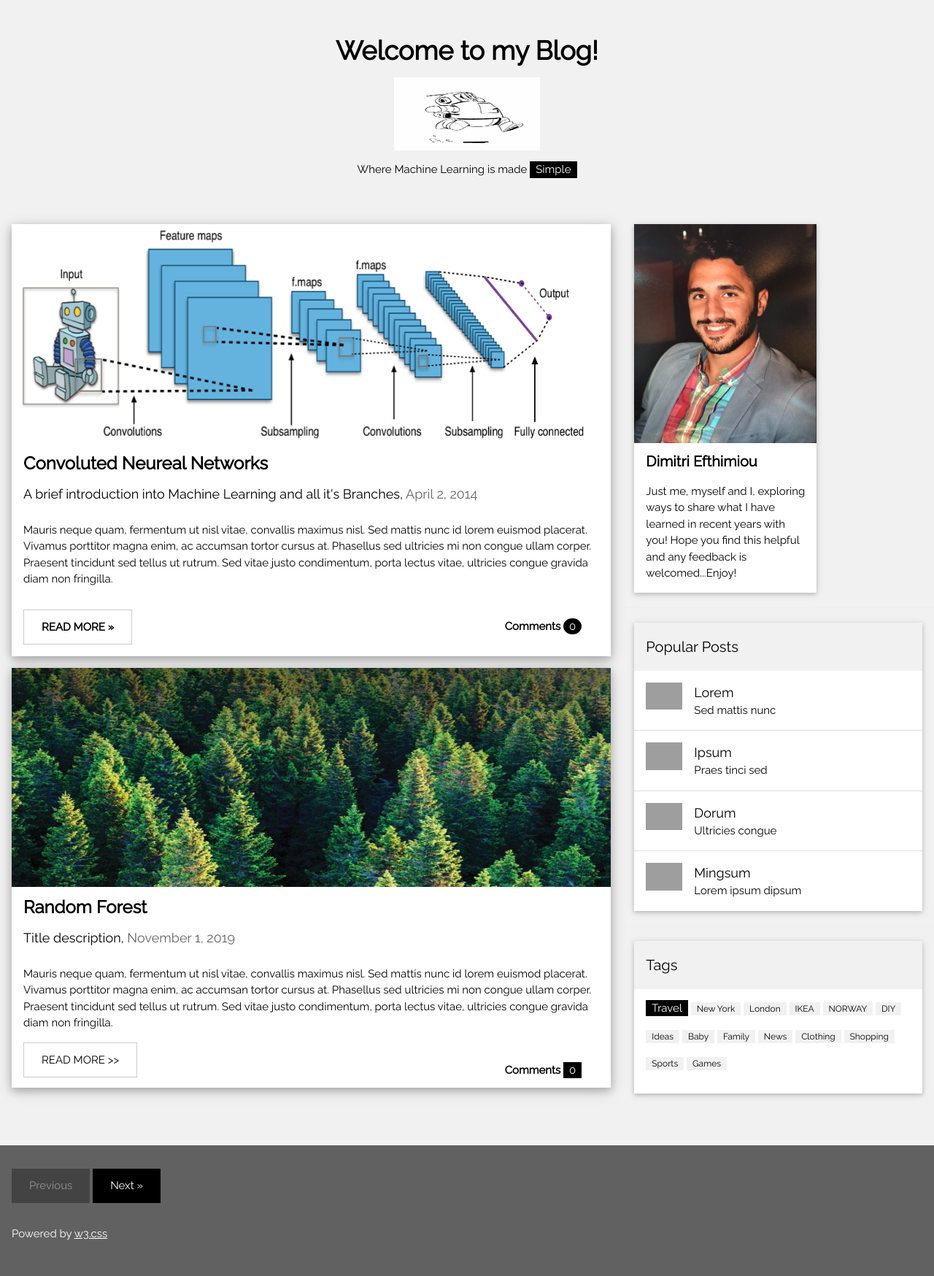
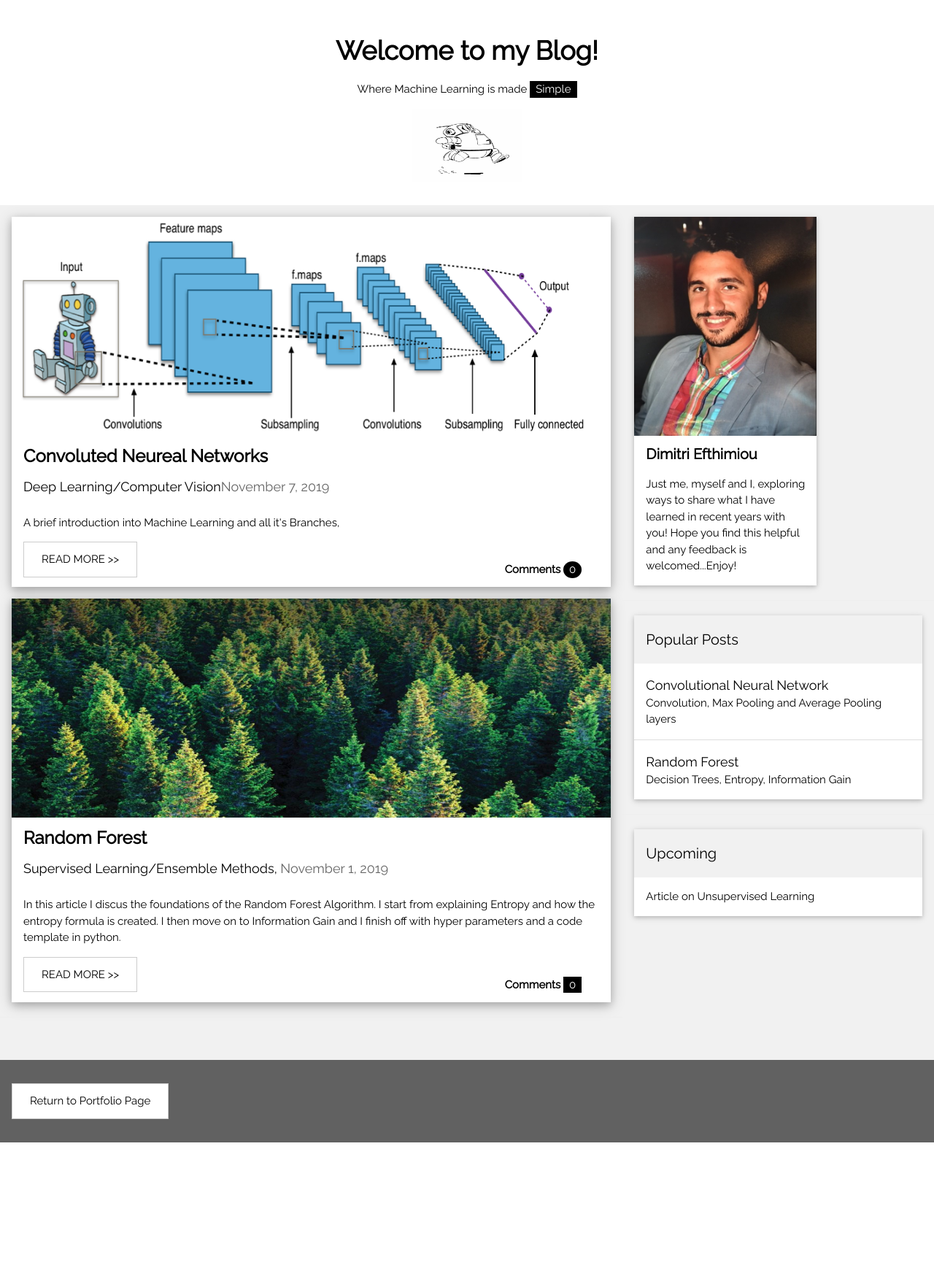
Before and after one commit to dimtirie13/new_portfolio, a Flask app: page /blog in a window 1280 px wide. Shown: the whole page at 73% size. After the commit the page ends 1565 px from the top, so only its background shows below. Run offline with Flask 3, Linux system fonts and the light colour scheme; parts of the project's set-up code (start-up, migrations or seed data) failed here and were passed over; grey boxes are pictures that could not be loaded.

Commit message:
random forest blog completed

```diff
--- a/application.py
+++ b/application.py
@@ -32,6 +32,10 @@ def blog():
 @application.route('/blog/random_forest')
 def rf():
     return render_template("rf.html")
+
+@application.route('/blog/cnn')
+def cnn():
+    return  render_template("cnn.html")
 
 
 app = dash.Dash(__name__, external_stylesheets=external_stylesheets, server=application, routes_pathname_prefix='/dash/')
--- a/static/css/mystyle.css
+++ b/static/css/mystyle.css
@@ -493,3 +493,9 @@ visibility: visible;
   margin-left: auto;
   margin-right: auto;
 }
+
+#cnn-header{
+  width: 100%;
+  height: 100%;
+  background-image:url("/static/images/cnn.png");
+}
--- a/templates/blog.html
+++ b/templates/blog.html
@@ -15,10 +15,10 @@ and is wrapped around the whole page content, except for the footer in this exam
 <div class="w3-content" style="max-width:1400px">
 
 <!-- Header -->
-<header class="w3-container w3-center w3-padding-32">
+<header class="w3-container w3-center w3-padding-32 w3-white">
   <h1><b>Welcome to my Blog!</b></h1>
-  <img src="static\images\funny robot.gif" alt="cnn" style="width: 200px; height:100px">
   <p>Where Machine Learning is made <span class="w3-tag">Simple</span></p>
+  <img src="static\images\funny robot.gif" alt="cnn" style="width: 150px; height:100px">
 </header>
 
 <!-- Grid -->
@@ -31,15 +31,14 @@ and is wrapped around the whole page content, except for the footer in this exam
         <img src="static\images\cnn.png" alt="cnn" style="width: 800px; height:300px">
           <div class="w3-container">
             <h3><b>Convoluted Neureal Networks</b></h3>
-            <h5>A brief introduction into Machine Learning and all it's Branches, <span class="w3-opacity">April 2, 2014</span></h5>
+            <h5>Deep Learning/Computer Vision<span class="w3-opacity">November 7, 2019</span></h5>
           </div>
 
           <div class="w3-container">
-            <p>Mauris neque quam, fermentum ut nisl vitae, convallis maximus nisl. Sed mattis nunc id lorem euismod placerat. Vivamus porttitor magna enim, ac accumsan tortor cursus at. Phasellus sed ultricies mi non congue ullam corper. Praesent tincidunt sed
-              tellus ut rutrum. Sed vitae justo condimentum, porta lectus vitae, ultricies congue gravida diam non fringilla.</p>
+            <p>A brief introduction into Machine Learning and all it's Branches,</p>
             <div class="w3-row">
               <div class="w3-col m8 s12">
-                <p><button class="w3-button w3-padding-large w3-white w3-border"></a> <b>READ MORE »</b></button></p>
+                  <a href='/blog/cnn'><input type='button'class="w3-button w3-padding-large w3-white w3-border" value='READ MORE >>'></a>
               </div>
               <div class="w3-col m4 w3-hide-small">
                 <p><span class="w3-padding-large w3-right"><b>Comments  </b> <span class="w3-badge">0</span></span></p>
@@ -52,12 +51,13 @@ and is wrapped around the whole page content, except for the footer in this exam
     <img src="static\images\randon_forest.jpg" alt="Nature" style="width:100% ;height:300px">
     <div class="w3-container">
       <h3><b>Random Forest</b></h3>
-      <h5>Title description, <span class="w3-opacity">November 1, 2019</span></h5>
+      <h5>Supervised Learning/Ensemble Methods, <span class="w3-opacity">November 1, 2019</span></h5>
     </div>
 
     <div class="w3-container">
-      <p>Mauris neque quam, fermentum ut nisl vitae, convallis maximus nisl. Sed mattis nunc id lorem euismod placerat. Vivamus porttitor magna enim, ac accumsan tortor cursus at. Phasellus sed ultricies mi non congue ullam corper. Praesent tincidunt sed
-        tellus ut rutrum. Sed vitae justo condimentum, porta lectus vitae, ultricies congue gravida diam non fringilla.</p>
+      <p>In this article I discus the foundations of the Random Forest Algorithm. I start from explaining Entropy and how the entropy formula is created. I then move on to Information Gain and I finish off
+        with hyper parameters and a code template in python.
+      </p>
       <div class="w3-row">
         <div class="w3-col m8 s12">
 
@@ -93,25 +93,14 @@ and is wrapped around the whole page content, except for the footer in this exam
     </div>
     <ul class="w3-ul w3-hoverable w3-white">
       <li class="w3-padding-16">
-        <img src="/w3images/workshop.jpg" alt="Image" class="w3-left w3-margin-right" style="width:50px">
-        <span class="w3-large">Lorem</span><br>
-        <span>Sed mattis nunc</span>
+        <span class="w3-large">Convolutional Neural Network</span><br>
+        <span>Convolution, Max Pooling and Average Pooling layers</span>
       </li>
       <li class="w3-padding-16">
-        <img src="/w3images/gondol.jpg" alt="Image" class="w3-left w3-margin-right" style="width:50px">
-        <span class="w3-large">Ipsum</span><br>
-        <span>Praes tinci sed</span>
+        <span class="w3-large">Random Forest</span><br>
+        <span>Decision Trees, Entropy, Information Gain</span>
       </li>
-      <li class="w3-padding-16">
-        <img src="/w3images/skies.jpg" alt="Image" class="w3-left w3-margin-right" style="width:50px">
-        <span class="w3-large">Dorum</span><br>
-        <span>Ultricies congue</span>
-      </li>
-      <li class="w3-padding-16 w3-hide-medium w3-hide-small">
-        <img src="/w3images/rock.jpg" alt="Image" class="w3-left w3-margin-right" style="width:50px">
-        <span class="w3-large">Mingsum</span><br>
-        <span>Lorem ipsum dipsum</span>
-      </li>
+
     </ul>
   </div>
   <hr>
@@ -119,14 +108,10 @@ and is wrapped around the whole page content, except for the footer in this exam
   <!-- Labels / tags -->
   <div class="w3-card w3-margin">
     <div class="w3-container w3-padding">
-      <h4>Tags</h4>
+      <h4>Upcoming</h4>
     </div>
     <div class="w3-container w3-white">
-    <p><span class="w3-tag w3-black w3-margin-bottom">Travel</span> <span class="w3-tag w3-light-grey w3-small w3-margin-bottom">New York</span> <span class="w3-tag w3-light-grey w3-small w3-margin-bottom">London</span>
-      <span class="w3-tag w3-light-grey w3-small w3-margin-bottom">IKEA</span> <span class="w3-tag w3-light-grey w3-small w3-margin-bottom">NORWAY</span> <span class="w3-tag w3-light-grey w3-small w3-margin-bottom">DIY</span>
-      <span class="w3-tag w3-light-grey w3-small w3-margin-bottom">Ideas</span> <span class="w3-tag w3-light-grey w3-small w3-margin-bottom">Baby</span> <span class="w3-tag w3-light-grey w3-small w3-margin-bottom">Family</span>
-      <span class="w3-tag w3-light-grey w3-small w3-margin-bottom">News</span> <span class="w3-tag w3-light-grey w3-small w3-margin-bottom">Clothing</span> <span class="w3-tag w3-light-grey w3-small w3-margin-bottom">Shopping</span>
-      <span class="w3-tag w3-light-grey w3-small w3-margin-bottom">Sports</span> <span class="w3-tag w3-light-grey w3-small w3-margin-bottom">Games</span>
+    <p>Article on Unsupervised Learning
     </p>
     </div>
   </div>
@@ -142,9 +127,7 @@ and is wrapped around the whole page content, except for the footer in this exam
 
 <!-- Footer -->
 <footer class="w3-container w3-dark-grey w3-padding-32 w3-margin-top">
-  <button class="w3-button w3-black w3-disabled w3-padding-large w3-margin-bottom">Previous</button>
-  <button class="w3-button w3-black w3-padding-large w3-margin-bottom">Next »</button>
-  <p>Powered by <a href="https://www.w3schools.com/w3css/default.asp" target="_blank">w3.css</a></p>
+    <a href='/'><input type='button'class="w3-button w3-padding-large w3-white w3-border" value='Return to Portfolio Page'></a>
 </footer>
 
 </body>
```
Also changed, not shown: templates/cnn.html (added, +50 -0 lines), templates/rf.html (+12 -6 lines), static/images/decision_split_process.PNG (added), static/images/info_gain_graph.PNG (added), static/images/multivariableentropy.PNG (added).
